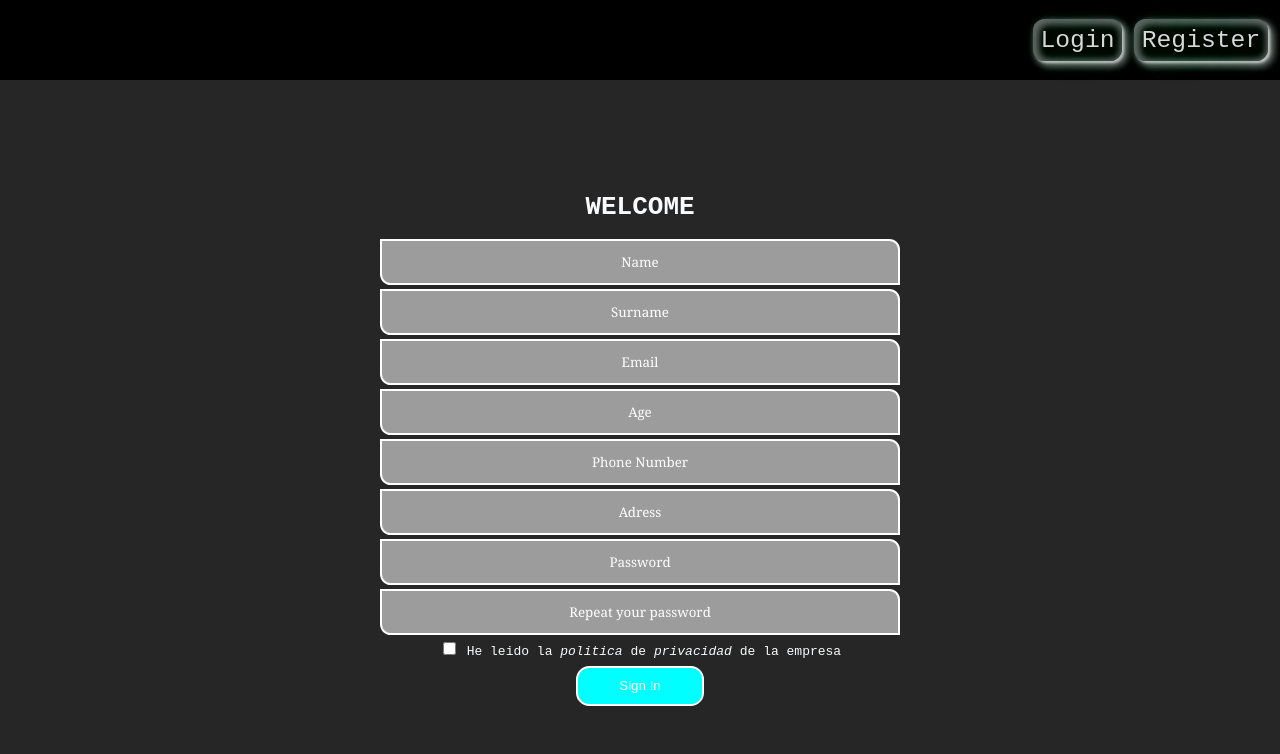
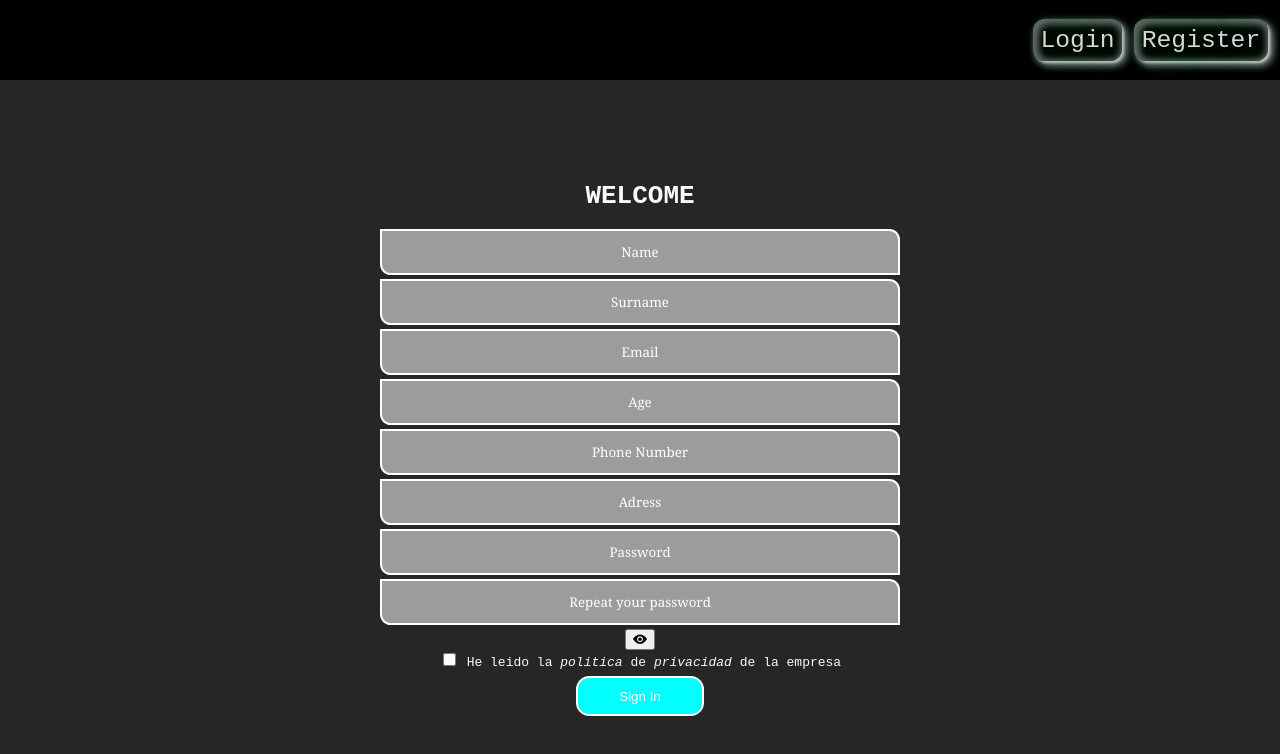
Before and after one commit to Coquixo/React-Group-Project, a React (Create React App) app: page /register in a window 1280 px wide. Shown: the top 754 px of the page. Built offline with nearby package versions, Linux system fonts and the light colour scheme.

Commit message:
is working, just a commit to test some stuff

```diff
--- a/src/containers/User/Register/Register.jsx
+++ b/src/containers/User/Register/Register.jsx
@@ -40,9 +40,11 @@ const Register = () => {
             ...prevState,
             [e.target.name]: e.target.value
 
+
         }));
 
     }
+    console.log(user);
 
     const errorHandler = (field, value, type) => {
 
@@ -58,6 +60,19 @@ const Register = () => {
 
     }
 
+    //Show / Hide Password
+
+    const [passwordShown, setPasswordShown] = useState(false);
+
+    // Password toggle handler
+    const togglePassword = () => {
+        // When the handler is invoked
+        // inverse the boolean state of passwordShown
+        setPasswordShown(!passwordShown);
+    };
+
+
+
 
     return (
         <div className="registerDesign">
@@ -65,6 +80,7 @@ const Register = () => {
             <div className='formSquare'>
                 <h1 className=''>WELCOME</h1>
                 {/* <form action=""> */}
+                {/* Si colocamos form el botton de enseñar contraseña resetea el estado user, no estoy seguro si tambien pasa con submit (queda por ver) */}
                     <input type="text" name="name" className='registerInputs' placeholder='Name'
                         onChange={(e) => { inputHandler(e); setMessage(e.target.value) }} onBlur={(e) => errorHandler(e.target.name, e.target.value, "text")} />
                     <div className='errorInput'>{userError.nameError}</div>
@@ -83,15 +99,19 @@ const Register = () => {
                     <input type="text" name="adress" className='registerInputs' placeholder='Adress'
                         onChange={(e) => { inputHandler(e); setMessage(e.target.value) }} onBlur={(e) => errorHandler(e.target.name, e.target.value, "adress")} />
                     <div className='errorInput'>{userError.adressError}</div>
-                <input type="password" name="password" className='registerInputs' placeholder='Password'
+                    <input type={passwordShown ? "text" : "password"} name="password" className='registerInputs' placeholder='Password'
                         onChange={(e) => { inputHandler(e); setMessage(e.target.value) }} onBlur={(e) => errorHandler(e.target.name, e.target.value, "password")} />
                     <div className='errorInput'>{userError.passwordError}</div>
                     <input type="password" name="password2" className='registerInputs' placeholder='Repeat your password'
                         onChange={(e) => { inputHandler(e); setMessage(e.target.value) }} onBlur={(e) => errorHandler(e.target.name, e.target.value, "password")} />
                     <div className='errorInput'>{userError.password2Error}</div>
-                <input type="checkbox"  /> He leido la <i>politica</i> de <i>privacidad</i> de la empresa <br></br>
+                    <button onClick={togglePassword} >
+                        <svg xmlns="http://www.w3.org/2000/svg" width="14" height="12" viewBox="0 0 24 20"><path d="M15 12c0 1.654-1.346 3-3 3s-3-1.346-3-3 1.346-3 3-3 3 1.346 3 3zm9-.449s-4.252 8.449-11.985 8.449c-7.18 0-12.015-8.449-12.015-8.449s4.446-7.551 12.015-7.551c7.694 0 11.985 7.551 11.985 7.551zm-7 .449c0-2.757-2.243-5-5-5s-5 2.243-5 5 2.243 5 5 5 5-2.243 5-5z" /></svg>
+                    </button>
+                    <br />
+                    <input type="checkbox" /> He leido la <i>politica</i> de <i>privacidad</i> de la empresa <br></br>
+                    <a href="https://www.google.com/">
 
-                <a href="https://www.google.com/">
                     <input type="button" value="Sign In" className='submitButton' disabled={!message} />
                     </a>
 
```
Lines whose indentation alone changed are shown as unchanged.
